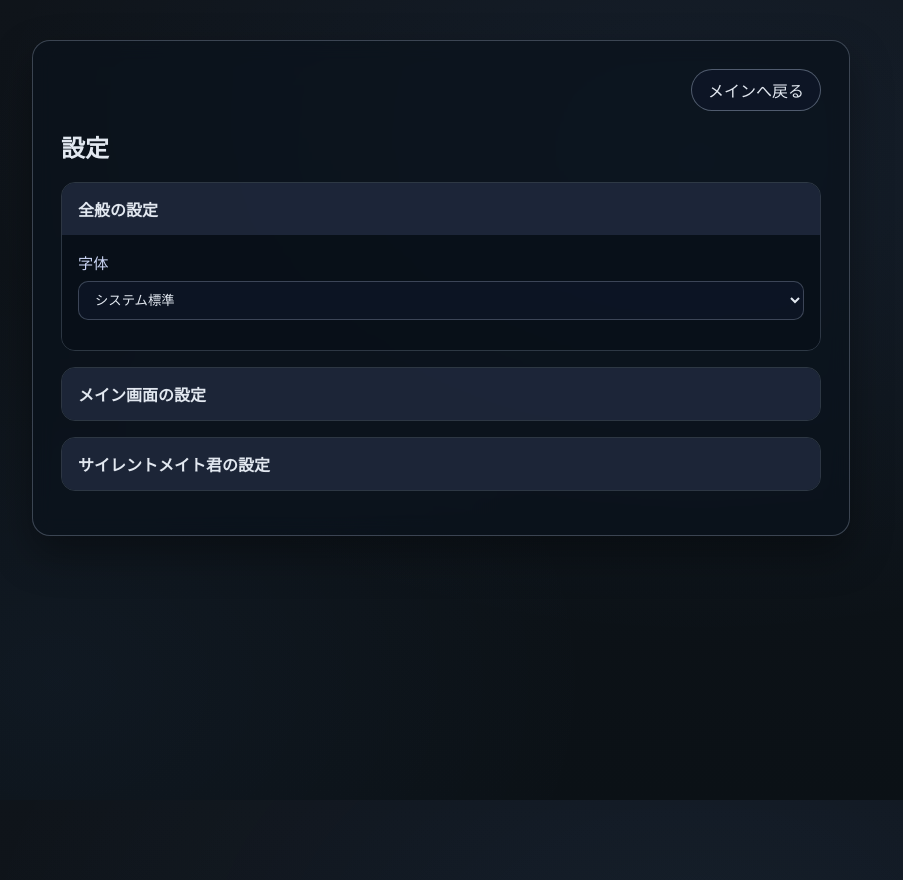
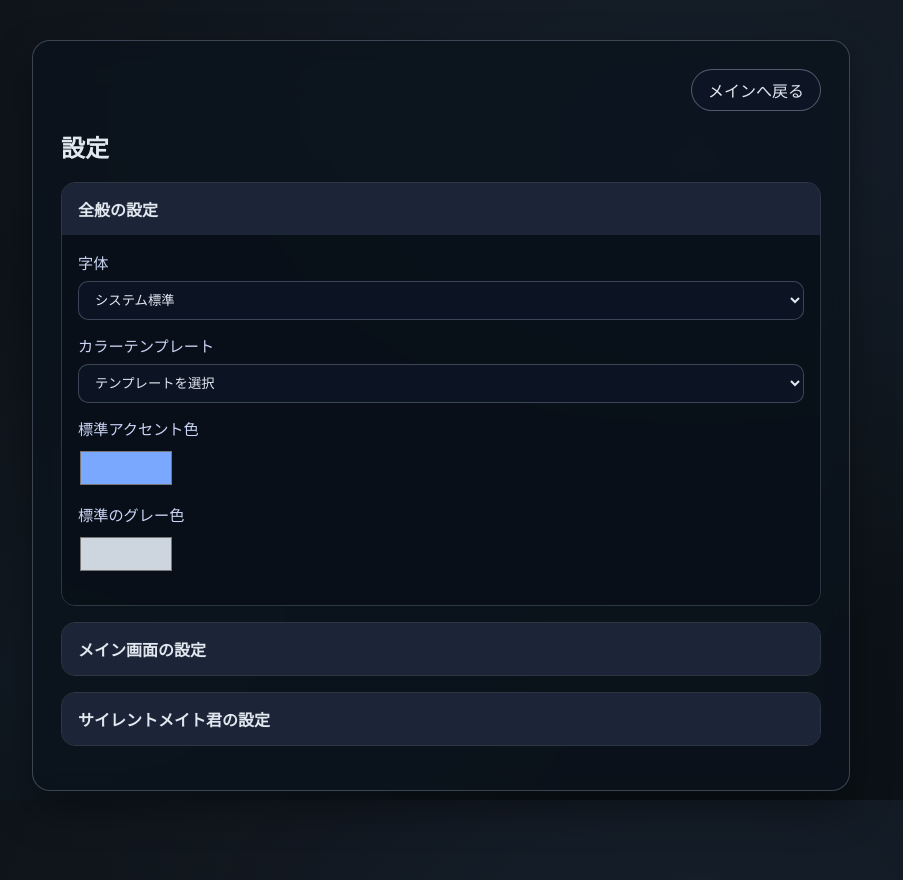
Before and after one commit to OtaYuduki0408/secretary_app, a Flask app: page /settings in a window 1280 px wide. Shown: the whole page, without its empty margins (199-1102 px from the left). Run offline with Flask 3, Linux system fonts and the light colour scheme; the visitor is signed in with stand-in values (Sample User, id 1); parts of the project's set-up code (start-up, migrations or seed data) failed here and were passed over.

Commit message:
[正常動作]背景色、字体、サイレントメイト君の設定実装

```diff
--- a/secretary_app/order/static/css/index.css
+++ b/secretary_app/order/static/css/index.css
@@ -32,6 +32,7 @@ body.co-body {
   font-family: "Noto Sans JP", "Inter", system-ui, sans-serif;
   background: var(--co-gradient);
   color: var(--co-text);
+  background-attachment: fixed;
 }
 
 .co-shell {
--- a/secretary_app/services/chat_space_model.py
+++ b/secretary_app/services/chat_space_model.py
@@ -181,7 +181,8 @@ class ChatSpaceModel:
         if not text or not tone:
             return text
         prompt = (
-            f"以下のテキストを{tone}にして。意味は変えず、自然な会話口調にして。\\n"
+            f"以下のテキストを{tone}にして。意味は変えず、自然な会話口調にして。"
+            f"変換した文章のみを出力してください。\\n"
             f"---\\n{text}"
         )
         return self._gemini_request(prompt)
--- a/secretary_app/static/css/expense.css
+++ b/secretary_app/static/css/expense.css
@@ -21,6 +21,7 @@ html,body{
   background:radial-gradient(circle at 20% 20%, rgba(56,189,248,.15), transparent 40%),
              radial-gradient(circle at 80% 20%, rgba(14,165,233,.25), transparent 45%),
              linear-gradient(180deg,#0b1220,#0f172a);
+  background-attachment: fixed;
 }
 
 .container{
--- a/secretary_app/static/css/finance.css
+++ b/secretary_app/static/css/finance.css
@@ -22,6 +22,7 @@ html,body{
   background:radial-gradient(circle at 20% 20%, rgba(56,189,248,.15), transparent 40%),
              radial-gradient(circle at 80% 20%, rgba(14,165,233,.25), transparent 45%),
              linear-gradient(180deg,#0b1220,#0f172a);
+  background-attachment: fixed;
 }
 
 .fd-wrap{
--- a/secretary_app/static/css/login.css
+++ b/secretary_app/static/css/login.css
@@ -20,6 +20,7 @@ html,body{
     radial-gradient(circle at 20% 20%, rgba(56,189,248,.15), transparent 40%),
     radial-gradient(circle at 80% 20%, rgba(14,165,233,.25), transparent 45%),
     linear-gradient(180deg,#0b1220,#0f172a);
+  background-attachment: fixed;
 }
 
 .auth-shell{
--- a/secretary_app/static/css/style.css
+++ b/secretary_app/static/css/style.css
@@ -7,6 +7,8 @@
 	 --muted:#cdd6df;
 	 --accent:#66a3ff;
 	 --ring:#7aa8ff;
+	 --stripe-color: rgba(255,255,255,.025);
+	 --main-btn-color: #7aa8ff;
 	 --shadow: 0 10px 30px rgba(0,0,0,.35);
 	 --inset: inset 0 1px 0 rgba(255,255,255,.05), inset 0 -1px 0 rgba(0,0,0,.4);
 	 --radius: 18px;
--- a/secretary_app/static/js/app_settings_apply.js
+++ b/secretary_app/static/js/app_settings_apply.js
@@ -14,6 +14,7 @@
 
     const general = settings?.general || {};
     const main = settings?.main || {};
+    const theme = settings?.theme || {};
 
     if (general.fontFamily) {
       root.style.setProperty('--app-font', general.fontFamily);
@@ -21,6 +22,35 @@
     } else {
       root.style.removeProperty('--app-font');
       body.style.removeProperty('font-family');
+    }
+
+    if (theme.accentColor) {
+      root.style.setProperty('--accent', theme.accentColor);
+      root.style.setProperty('--accent-strong', theme.accentColor);
+      root.style.setProperty('--ring', theme.accentColor);
+      root.style.setProperty('--co-accent', theme.accentColor);
+      root.style.setProperty('--co-accent-strong', theme.accentColor);
+    } else {
+      root.style.removeProperty('--accent');
+      root.style.removeProperty('--accent-strong');
+      root.style.removeProperty('--ring');
+      root.style.removeProperty('--co-accent');
+      root.style.removeProperty('--co-accent-strong');
+    }
+
+    if (theme.mutedColor) {
+      root.style.setProperty('--muted', theme.mutedColor);
+      root.style.setProperty('--co-muted', theme.mutedColor);
+    } else {
+      root.style.removeProperty('--muted');
+      root.style.removeProperty('--co-muted');
+    }
+
+    if (main.stripeColor) {
+      root.style.setProperty('--stripe-color', main.stripeColor);
+    }
+    if (main.buttonColor) {
+      root.style.setProperty('--main-btn-color', main.buttonColor);
     }
 
     if (main.backgroundColor) {
@@ -34,6 +64,9 @@
       body.style.backgroundAttachment = 'fixed';
       root.style.backgroundSize = 'cover';
       body.style.backgroundSize = 'cover';
+      root.style.setProperty('--co-bg', main.backgroundColor);
+      root.style.setProperty('--co-gradient', `linear-gradient(140deg, ${main.backgroundColor} 0%, ${main.backgroundColor} 100%)`);
+      root.style.setProperty('--co-card-bg', 'rgba(17, 24, 39, 0.7)');
     }
     if (!main.backgroundColor) {
       root.style.removeProperty('background-color');
@@ -46,6 +79,9 @@
       body.style.removeProperty('background-attachment');
       root.style.removeProperty('background-size');
       body.style.removeProperty('background-size');
+      root.style.removeProperty('--co-bg');
+      root.style.removeProperty('--co-gradient');
+      root.style.removeProperty('--co-card-bg');
     }
 
     root.style.minHeight = '100%';
@@ -60,4 +96,5 @@
   }
 
   window.addEventListener('storage', applySettings);
+  document.addEventListener('app-settings:updated', applySettings);
 })();
--- a/secretary_app/static/js/settings.js
+++ b/secretary_app/static/js/settings.js
@@ -7,17 +7,29 @@
       backgroundColor: '#0b1f38',
       voiceName: '',
       tone: '',
+      stripeColor: '#7aa8ff',
+      buttonColor: '#7aa8ff',
     },
     character: {
       enabled: true,
       size: 220,
       color: '#B1D656',
     },
+    theme: {
+      accentColor: '#7aa8ff',
+      mutedColor: '#cdd6df',
+      template: '',
+    },
   };
 
   const elements = {
     fontFamily: document.getElementById('font-family'),
+    colorTemplate: document.getElementById('color-template'),
+    accentColor: document.getElementById('accent-color'),
+    mutedColor: document.getElementById('muted-color'),
     mainBgColor: document.getElementById('main-bg-color'),
+    stripeColor: document.getElementById('stripe-color'),
+    mainButtonColor: document.getElementById('main-button-color'),
     toneSetting: document.getElementById('tone-setting'),
     voiceSelect: document.getElementById('voice-select'),
     characterEnabled: document.getElementById('character-enabled'),
@@ -35,6 +47,7 @@
         general: { ...defaultSettings.general, ...(stored.general || {}) },
         main: { ...defaultSettings.main, ...(stored.main || {}) },
         character: { ...defaultSettings.character, ...(stored.character || {}) },
+        theme: { ...defaultSettings.theme, ...(stored.theme || {}) },
       };
     } catch (e) {
       console.warn('設定の読み込みに失敗しました。', e);
@@ -48,6 +61,7 @@
 
   const applyToPage = (settings) => {
     document.documentElement.style.setProperty('--app-font', settings.general.fontFamily || '');
+    document.body.style.fontFamily = settings.general.fontFamily || '';
     if (settings.main.backgroundColor) {
       document.body.style.backgroundColor = settings.main.backgroundColor;
       document.body.style.backgroundImage = 'none';
@@ -98,7 +112,12 @@
   const settings = loadSettings();
 
   if (elements.fontFamily) elements.fontFamily.value = settings.general.fontFamily;
+  if (elements.colorTemplate) elements.colorTemplate.value = settings.theme.template || '';
+  if (elements.accentColor) elements.accentColor.value = settings.theme.accentColor;
+  if (elements.mutedColor) elements.mutedColor.value = settings.theme.mutedColor;
   if (elements.mainBgColor) elements.mainBgColor.value = settings.main.backgroundColor;
+  if (elements.stripeColor) elements.stripeColor.value = settings.main.stripeColor || '#7aa8ff';
+  if (elements.mainButtonColor) elements.mainButtonColor.value = settings.main.buttonColor || '#7aa8ff';
   if (elements.toneSetting) elements.toneSetting.value = settings.main.tone || '';
   if (elements.voiceSelect) elements.voiceSelect.value = settings.main.voiceName;
   if (elements.characterEnabled) elements.characterEnabled.checked = settings.character.enabled !== false;
@@ -112,16 +131,107 @@
     window.speechSynthesis.onvoiceschanged = () => populateVoices(loadSettings());
   }
 
+  const applyThemeTemplate = (templateKey) => {
+    const templates = {
+      midnight: {
+        accentColor: '#7aa8ff',
+        mutedColor: '#cdd6df',
+        backgroundColor: '#0b1f38',
+        stripeColor: '#5b8cff',
+        buttonColor: '#7aa8ff',
+      },
+      sunset: {
+        accentColor: '#fb923c',
+        mutedColor: '#f3e2d3',
+        backgroundColor: '#2a1409',
+        stripeColor: '#f59e0b',
+        buttonColor: '#fb923c',
+      },
+      forest: {
+        accentColor: '#34d399',
+        mutedColor: '#d1e5dc',
+        backgroundColor: '#0e1f17',
+        stripeColor: '#10b981',
+        buttonColor: '#34d399',
+      },
+      mono: {
+        accentColor: '#94a3b8',
+        mutedColor: '#cbd5e1',
+        backgroundColor: '#111827',
+        stripeColor: '#64748b',
+        buttonColor: '#94a3b8',
+      },
+      neon: {
+        accentColor: '#38bdf8',
+        mutedColor: '#bae6fd',
+        backgroundColor: '#05101a',
+        stripeColor: '#22d3ee',
+        buttonColor: '#38bdf8',
+      },
+    };
+    const selected = templates[templateKey];
+    if (!selected) return;
+    settings.theme.accentColor = selected.accentColor;
+    settings.theme.mutedColor = selected.mutedColor;
+    settings.main.backgroundColor = selected.backgroundColor;
+    settings.main.stripeColor = selected.stripeColor;
+    settings.main.buttonColor = selected.buttonColor;
+    if (elements.accentColor) elements.accentColor.value = selected.accentColor;
+    if (elements.mutedColor) elements.mutedColor.value = selected.mutedColor;
+    if (elements.mainBgColor) elements.mainBgColor.value = selected.backgroundColor;
+    if (elements.stripeColor) elements.stripeColor.value = selected.stripeColor;
+    if (elements.mainButtonColor) elements.mainButtonColor.value = selected.buttonColor;
+    saveSettings(settings);
+    applyToPage(settings);
+    document.dispatchEvent(new CustomEvent('app-settings:updated'));
+  };
+
+  elements.colorTemplate?.addEventListener('change', (event) => {
+    settings.theme.template = event.target.value;
+    saveSettings(settings);
+    applyThemeTemplate(event.target.value);
+  });
+
   elements.fontFamily?.addEventListener('change', (event) => {
     settings.general.fontFamily = event.target.value;
     saveSettings(settings);
     applyToPage(settings);
+    document.dispatchEvent(new CustomEvent('app-settings:updated'));
   });
 
   elements.mainBgColor?.addEventListener('change', (event) => {
     settings.main.backgroundColor = event.target.value;
     saveSettings(settings);
     applyToPage(settings);
+    document.dispatchEvent(new CustomEvent('app-settings:updated'));
+  });
+
+  elements.accentColor?.addEventListener('change', (event) => {
+    settings.theme.accentColor = event.target.value;
+    saveSettings(settings);
+    applyToPage(settings);
+    document.dispatchEvent(new CustomEvent('app-settings:updated'));
+  });
+
+  elements.mutedColor?.addEventListener('change', (event) => {
+    settings.theme.mutedColor = event.target.value;
+    saveSettings(settings);
+    applyToPage(settings);
+    document.dispatchEvent(new CustomEvent('app-settings:updated'));
+  });
+
+  elements.stripeColor?.addEventListener('change', (event) => {
+    settings.main.stripeColor = event.target.value;
+    saveSettings(settings);
+    applyToPage(settings);
+    document.dispatchEvent(new CustomEvent('app-settings:updated'));
+  });
+
+  elements.mainButtonColor?.addEventListener('change', (event) => {
+    settings.main.buttonColor = event.target.value;
+    saveSettings(settings);
+    applyToPage(settings);
+    document.dispatchEvent(new CustomEvent('app-settings:updated'));
   });
 
   elements.toneSetting?.addEventListener('input', (event) => {
--- a/secretary_app/templates/settings.html
+++ b/secretary_app/templates/settings.html
@@ -145,6 +145,25 @@
               <option value="monospace">Monospace</option>
             </select>
           </div>
+          <div class="field">
+            <label for="color-template">カラーテンプレート</label>
+            <select id="color-template">
+              <option value="">テンプレートを選択</option>
+              <option value="midnight">Midnight Blue</option>
+              <option value="sunset">Sunset Orange</option>
+              <option value="forest">Forest Green</option>
+              <option value="mono">Mono Slate</option>
+              <option value="neon">Neon Cyan</option>
+            </select>
+          </div>
+          <div class="field">
+            <label for="accent-color">標準アクセント色</label>
+            <input id="accent-color" type="color" value="#7aa8ff">
+          </div>
+          <div class="field">
+            <label for="muted-color">標準のグレー色</label>
+            <input id="muted-color" type="color" value="#cdd6df">
+          </div>
         </div>
       </details>
 
@@ -154,6 +173,14 @@
           <div class="field">
             <label for="main-bg-color">背景色</label>
             <input id="main-bg-color" type="color" value="#0b1f38">
+          </div>
+          <div class="field">
+            <label for="stripe-color">ストライプの色</label>
+            <input id="stripe-color" type="color" value="#7aa8ff">
+          </div>
+          <div class="field">
+            <label for="main-button-color">ボタンの色</label>
+            <input id="main-button-color" type="color" value="#7aa8ff">
           </div>
           <div class="field">
             <label for="tone-setting">口調の設定</label>
```
Also changed, not shown: other parts of secretary_app/static/css/style.css (+26 -23 lines), secretary_app/templates/main.html (+14 -0 lines).
